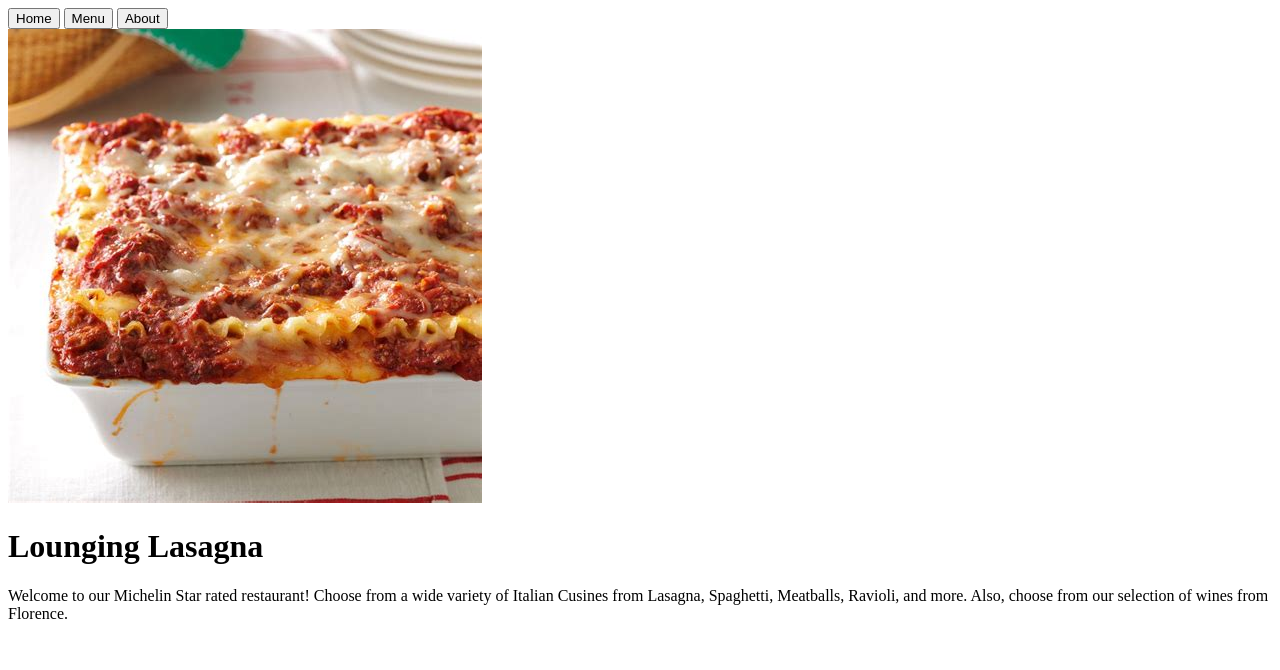
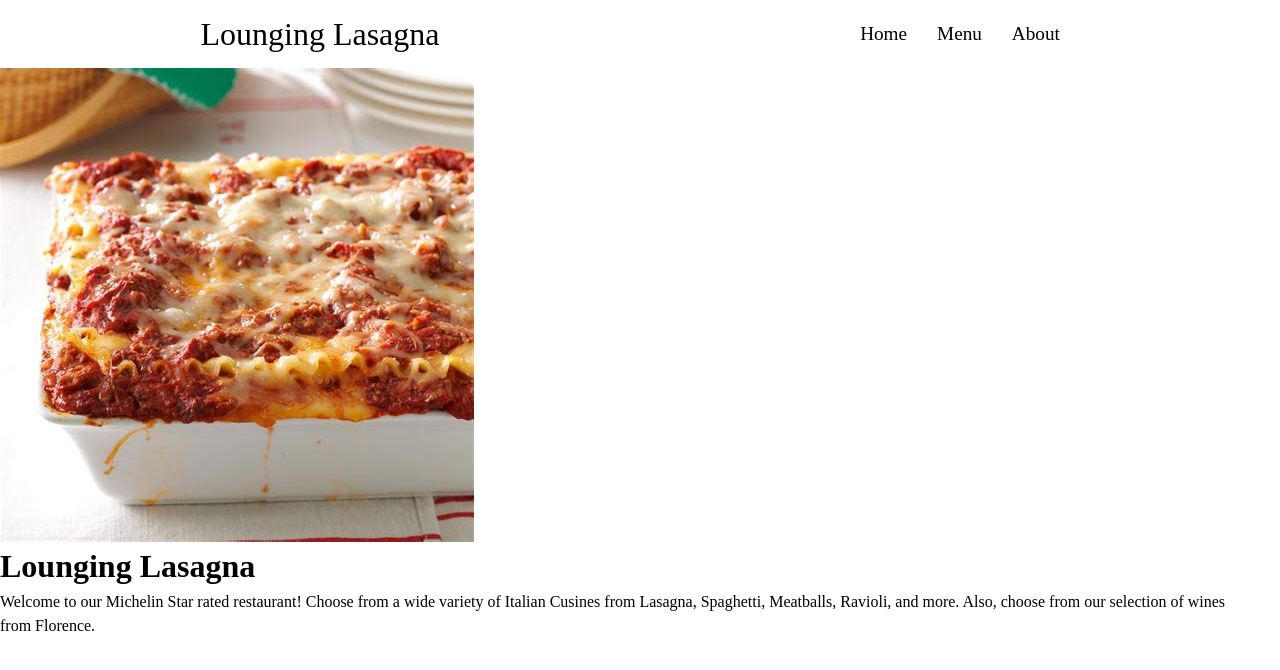
Before and after one commit to lukemullins02/restaurant, a website built with webpack: page src/template.html in a window 1280 px wide. Built offline with nearby package versions, Linux system fonts and the light colour scheme.

Commit message:
Adds css to navbar

```diff
--- a/package.json
+++ b/package.json
@@ -22,8 +22,10 @@
     "webpack-cli": "^6.0.1"
   },
   "devDependencies": {
+    "css-loader": "^7.1.2",
     "html-loader": "^5.1.0",
     "html-webpack-plugin": "^5.6.5",
+    "style-loader": "^4.0.0",
     "webpack-dev-server": "^5.2.2"
   }
 }
--- a/src/home.js
+++ b/src/home.js
@@ -1,4 +1,5 @@
 import lasagnaImage from "./lasagna.jpg";
+import "./styles.css";
 
 function homePage(div) {
   const image = document.createElement("img");
--- /dev/null
+++ b/src/styles.css
@@ -0,0 +1,105 @@
+/* Css reset can be found here: https://www.joshwcomeau.com/css/custom-css-reset/*/
+
+/* 1. Use a more-intuitive box-sizing model */
+*,
+*::before,
+*::after {
+  box-sizing: border-box;
+}
+
+/* 2. Remove default margin */
+* {
+  margin: 0;
+}
+
+/* 3. Enable keyword animations */
+@media (prefers-reduced-motion: no-preference) {
+  html {
+    interpolate-size: allow-keywords;
+  }
+}
+
+body {
+  /* 4. Add accessible line-height */
+  line-height: 1.5;
+  /* 5. Improve text rendering */
+  -webkit-font-smoothing: antialiased;
+}
+
+/* 6. Improve media defaults */
+img,
+picture,
+video,
+canvas,
+svg {
+  display: block;
+  max-width: 100%;
+}
+
+/* 7. Inherit fonts for form controls */
+input,
+button,
+textarea,
+select {
+  font: inherit;
+}
+
+/* 8. Avoid text overflows */
+p,
+h1,
+h2,
+h3,
+h4,
+h5,
+h6 {
+  overflow-wrap: break-word;
+}
+
+/* 9. Improve line wrapping */
+p {
+  text-wrap: pretty;
+}
+h1,
+h2,
+h3,
+h4,
+h5,
+h6 {
+  text-wrap: balance;
+}
+
+/*
+  10. Create a root stacking context
+*/
+#root,
+#__next {
+  isolation: isolate;
+}
+
+/* Project CSS */
+
+.navbar {
+  margin: 10px 0 10px 0;
+  display: grid;
+  grid-template-columns: 1fr 1fr;
+  place-items: center;
+}
+
+.navbar > p {
+  font-size: 2rem;
+}
+
+.navbar > div {
+  display: flex;
+  gap: 30px;
+}
+
+.navbar > div > * {
+  all: unset;
+  font-size: 1.2rem;
+  cursor: pointer;
+}
+
+.navbar > div > *:hover {
+  color: rgb(135, 133, 133);
+}
--- a/src/template.html
+++ b/src/template.html
@@ -8,9 +8,12 @@
   <body>
     <header>
       <nav class="navbar">
-        <button id="home">Home</button>
-        <button id="menu">Menu</button>
-        <button id="about">About</button>
+        <p>Lounging Lasagna</p>
+        <div>
+          <button id="home">Home</button>
+          <button id="menu">Menu</button>
+          <button id="about">About</button>
+        </div>
       </nav>
       <div id="content"></div>
     </header>
--- a/webpack.config.js
+++ b/webpack.config.js
@@ -22,6 +22,10 @@ module.exports = {
   module: {
     rules: [
       {
+        test: /\.css$/i,
+        use: ["style-loader", "css-loader"],
+      },
+      {
         test: /\.html$/i,
         loader: "html-loader",
       },
```
Also changed, not shown: 1 other file.
